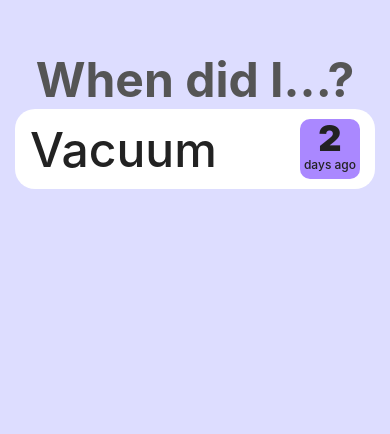
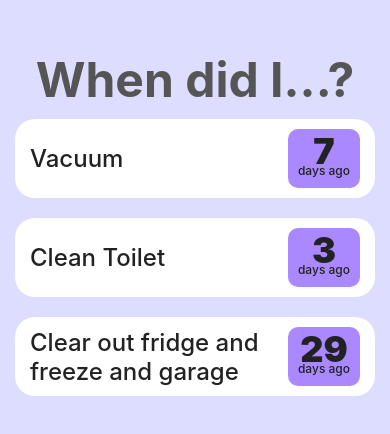
Before and after one commit to lexprod/WhendidiApp, a React Native app: screen / in a window 390 px wide. Shown: the top 434 px of the page. Built offline with nearby package versions, Linux system fonts and the light colour scheme.

Commit message:
comoponent task

```diff
--- a/App.js
+++ b/App.js
@@ -1,17 +1,14 @@
 import { StatusBar } from 'expo-status-bar';
 import { StyleSheet, Text, View } from 'react-native';
+import Task from './components/Task';
 
 export default function App() {
   return (
     <View style={styles.container}>
       <Text style={styles.titleText}>When did I...?</Text>
-      <View style={styles.taskContainer}>
-        <Text style={styles.taskText}>Vacuum</Text>
-        <View style={styles.timeBox}>
-          <Text style={styles.timeTextNumber} >2</Text>
-          <Text style={styles.timeTextLabel} >days ago</Text>
-        </View>
-      </View>
+      <Task text={'Vacuum'} timeNum={7} />
+      <Task text={'Clean Toilet'} timeNum={3} />
+      <Task text={'Clear out fridge and freeze and garage'} timeNum={29} />
       <StatusBar style="auto" />
     </View>
   );
@@ -31,39 +28,5 @@ const styles = StyleSheet.create({
     fontWeight: '700',
     color: '#555',
   },
-  taskContainer: {
-    flexDirection: 'row',
-    backgroundColor: '#fff',
-    width: '100%',
-    paddingHorizontal: 15,
-    paddingVertical: 10,
-    alignItems: 'center',
-    justifyContent: 'space-between',
-    borderRadius: 20,
-  },
-  taskText: {
-    fontSize: 48,
-    fontWeight: '500',
-    color: '#222',
-  },
-  timeBox: {
-    backgroundColor: '#a8f',
-    width: 60,
-    height: 60,
-    borderRadius: 10,
-    justifyContent: 'space-evenly'
-  },
-  timeTextNumber: {
-    fontSize: 36,
-    fontWeight: '900',
-    color: '#222',
-    textAlign: 'center',
-    margin: -10
-  },
-  timeTextLabel: {
-    fontSize: 12,
-    fontWeight: '500',
-    color: '#222',
-    textAlign: 'center',
-  }
+
 });
--- /dev/null
+++ b/components/Task.js
@@ -0,0 +1,62 @@
+import { View, Text, StyleSheet } from 'react-native';
+import React from 'react';
+
+
+const Task = (props) => {
+    return (
+
+        <View style={styles.taskContainer}>
+            <Text style={styles.taskText}>{props.text}</Text>
+            <View style={styles.timeBox}>
+                <Text style={styles.timeTextNumber} >{props.timeNum}</Text>
+                <Text style={styles.timeTextLabel} >days ago</Text>
+            </View>
+        </View>
+
+    );
+};
+
+const styles = StyleSheet.create({
+    taskContainer: {
+        flexDirection: 'row',
+        backgroundColor: '#fff',
+        width: '100%',
+        paddingHorizontal: 15,
+        paddingVertical: 10,
+        alignItems: 'center',
+        justifyContent: 'space-between',
+        borderRadius: 20,
+        margin: 10,
+    },
+    taskText: {
+        fontSize: 24,
+        fontWeight: '500',
+        color: '#222',
+        flex: 4,
+        marginRight: 10
+    },
+    timeBox: {
+        backgroundColor: '#a8f',
+        borderRadius: 10,
+        justifyContent: 'space-evenly',
+        flex: 1,
+        paddingVertical: 10,
+        paddingHorizontal: 5
+    },
+    timeTextNumber: {
+        fontSize: 36,
+        fontWeight: '900',
+        color: '#222',
+        textAlign: 'center',
+        margin: -10
+    },
+    timeTextLabel: {
+        fontSize: 12,
+        fontWeight: '500',
+        color: '#222',
+        textAlign: 'center',
+    }
+});
+
+
+export default Task;
```
